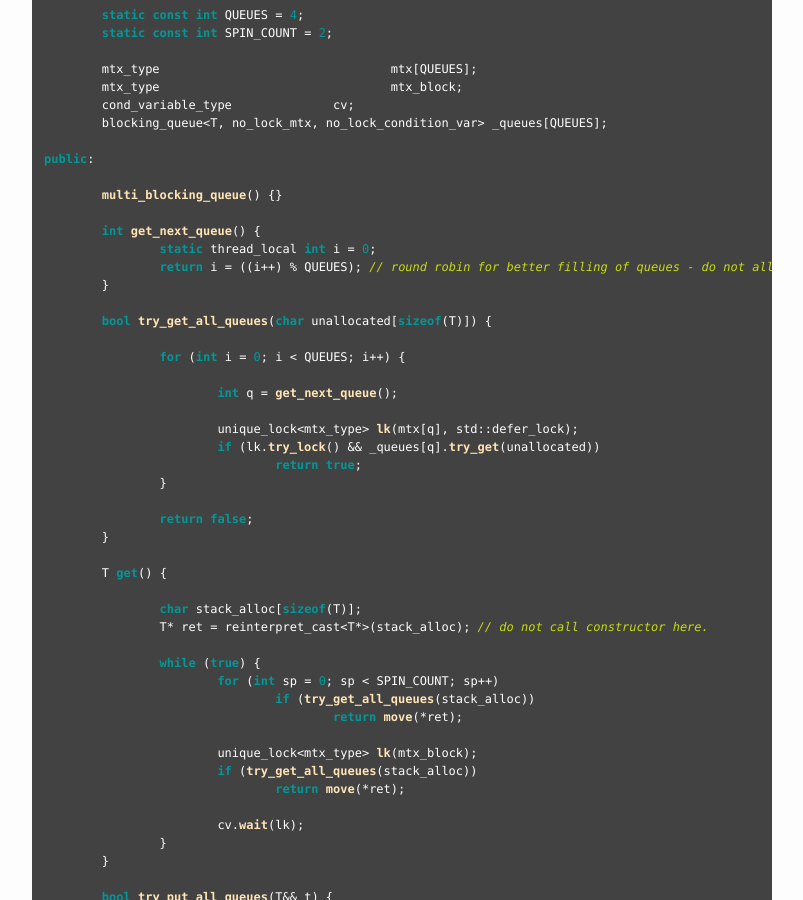
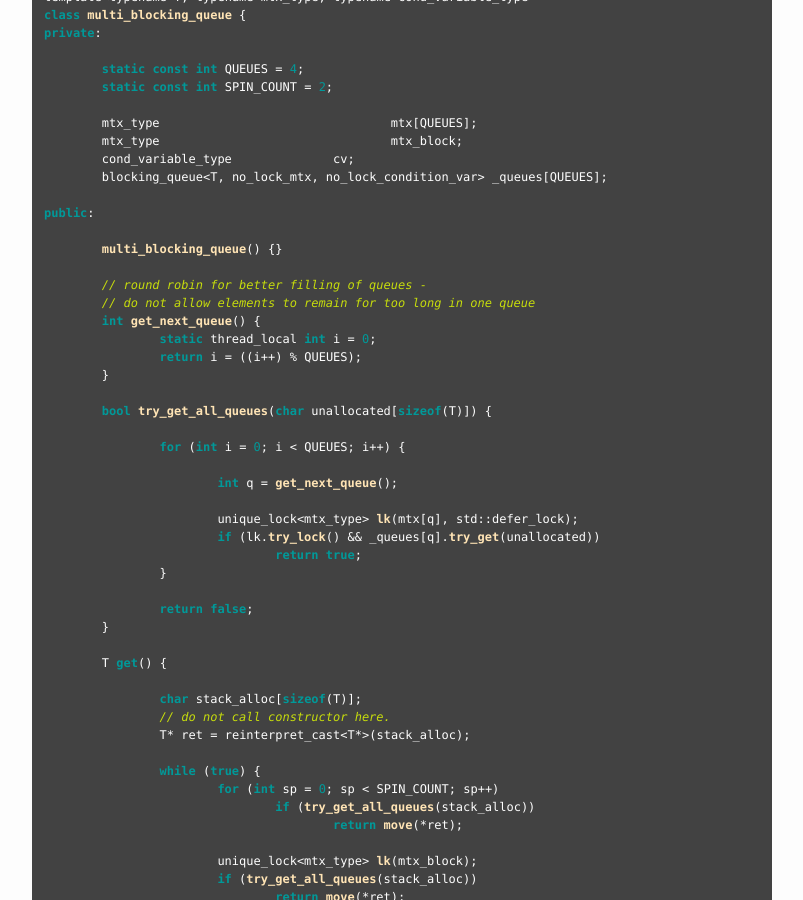
Before and after one commit to alexandrugris/my-jekyll-tech-blog, a Jekyll site: the page built from MyBlog/_posts/2017-02-20-C++-Play-multithreading-Cont-Queues.markdown, in a window 1280 px wide and 900 px high, scrolled down 8066 px. Shown: the whole window, without its empty margins (238-1041 px from the left). Built offline with Jekyll 4.4.1, drawn with Linux system fonts in a browser that asks for light colours.

Commit message:
small changes

````diff
--- a/MyBlog/_posts/2017-02-20-C++-Play-multithreading-Cont-Queues.markdown
+++ b/MyBlog/_posts/2017-02-20-C++-Play-multithreading-Cont-Queues.markdown
@@ -187,8 +187,8 @@ template<template<class...> class QueueType,
 			typename mtx_type = critical_section_win,
 			typename cond_variable_type = condition_variable_win,
 			typename TT_ctor = default_ctor<TT>>
-
-void test_mt_bq(int LOOP_CNT = 10000000, int MAX_THREADS = std::thread::hardware_concurrency()) {
+void test_mt_bq(int LOOP_CNT = 10000000,
+                int MAX_THREADS = std::thread::hardware_concurrency()) {
 
 	std::vector<std::thread> threads;
 
@@ -202,7 +202,8 @@ void test_mt_bq(int LOOP_CNT = 10000000, int MAX_THREADS = std::thread::hardware
 		running_threads++;
 
 		threads.push_back(std::thread([&]() {
-			auto my_rand = std::bind(std::uniform_int_distribution<int>(0, RAND_MAX), default_random_engine(ix));
+			auto my_rand = std::bind(std::uniform_int_distribution<int>(0, RAND_MAX),
+									default_random_engine(ix));
 
 			for (int i = 0; i < LOOP_CNT; i++) {
 
@@ -353,9 +354,11 @@ public:
 	}
 
 	template<class R, class P>
-	cv_status wait_for(const unique_lock<critical_section_win>& csw, const chrono::duration<R, P>& duration) {
+	cv_status wait_for(const unique_lock<critical_section_win>& csw,
+						const chrono::duration<R, P>& duration) {
 
-		DWORD ms = static_cast<DWORD>(chrono::duration_cast<chrono::milliseconds>(duration).count());
+		DWORD ms = static_cast<DWORD>(
+			chrono::duration_cast<chrono::milliseconds>(duration).count());
 
 		if (!SleepConditionVariableCS(&cv, &csw.mutex()->cs, ms)) {
 			return cv_status::timeout;
@@ -373,8 +376,8 @@ So the main optimization has to do with locking. The simplest way to achieve it
 Here is the code:
 
 ```csharp
-template<typename T, typename mtx_type, typename cond_variable_type> class multi_blocking_queue {
-
+template<typename T, typename mtx_type, typename cond_variable_type>
+class multi_blocking_queue {
 private:
 
 	static const int QUEUES = 4;
@@ -389,9 +392,11 @@ public:
 
 	multi_blocking_queue() {}
 
+	// round robin for better filling of queues -
+	// do not allow elements to remain for too long in one queue
 	int get_next_queue() {
 		static thread_local int i = 0;
-		return i = ((i++) % QUEUES); // round robin for better filling of queues - do not allow elements to remain for too long in one queue
+		return i = ((i++) % QUEUES);
 	}
 
 	bool try_get_all_queues(char unallocated[sizeof(T)]) {
@@ -411,7 +416,8 @@ public:
 	T get() {
 
 		char stack_alloc[sizeof(T)];
-		T* ret = reinterpret_cast<T*>(stack_alloc); // do not call constructor here.
+		// do not call constructor here.
+		T* ret = reinterpret_cast<T*>(stack_alloc);
 
 		while (true) {
 			for (int sp = 0; sp < SPIN_COUNT; sp++)
````
